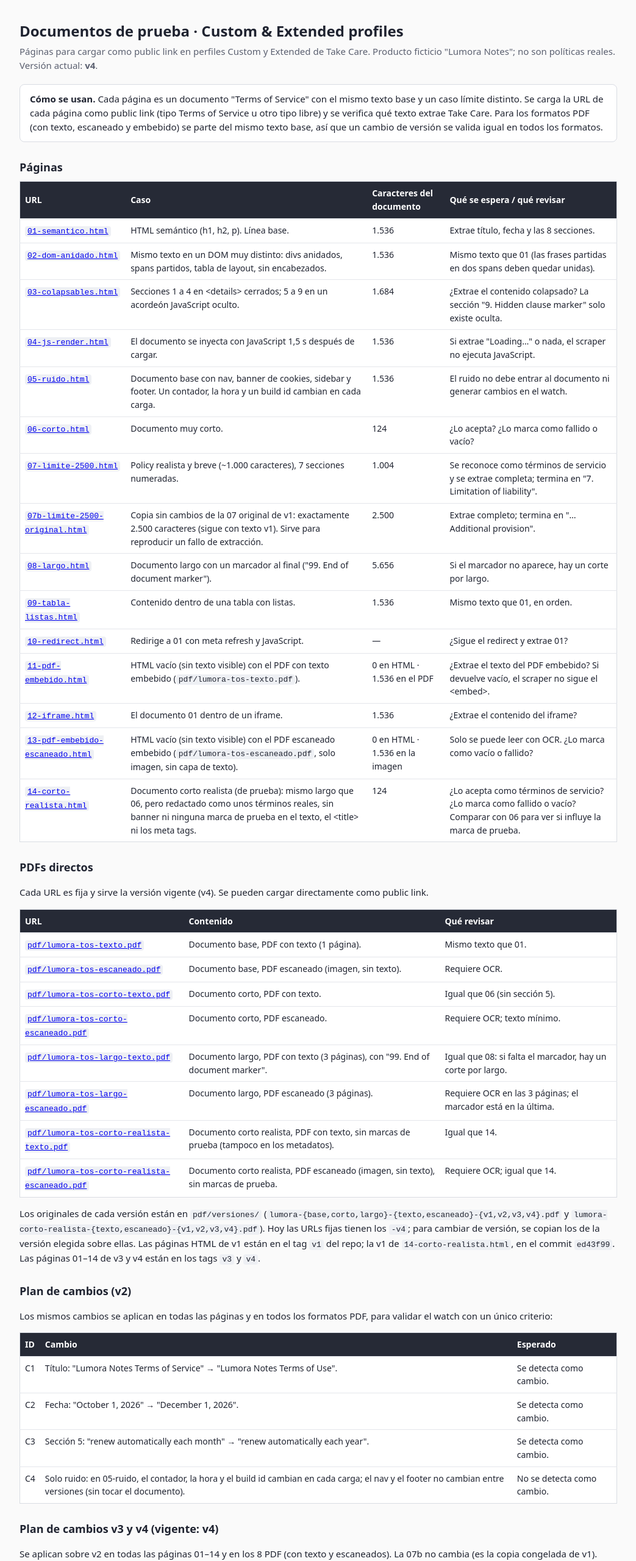
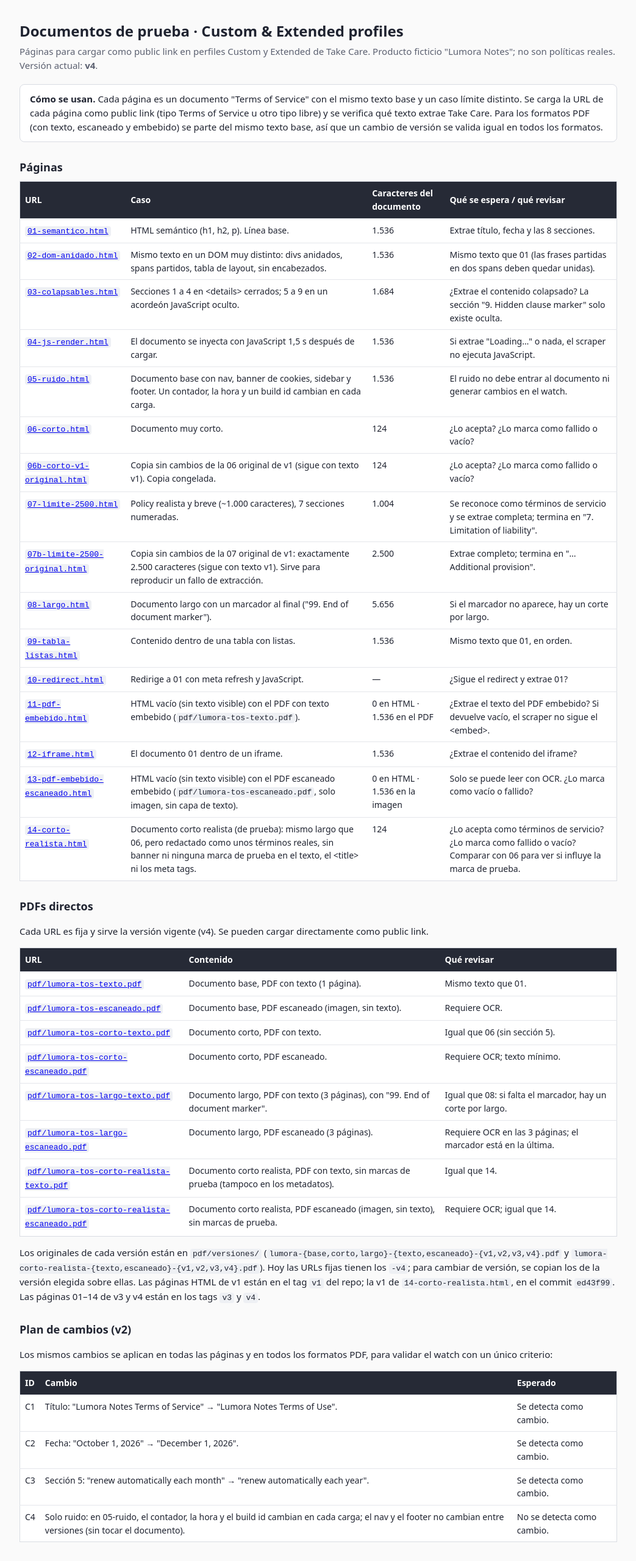
Before and after one commit to MSerra1092/qa-docs-prueba, a plain HTML site: page index.html in a window 1280 px wide. Shown: the top 2560 px of the page at 61% size, without its empty margins (118-1161 px from the left). Drawn offline with Linux system fonts and the light colour scheme.

Commit message:
Agregar 06b: copia congelada de 06-corto v1 (byte a byte desde tag v1)
Co-Authored-By: Claude Opus 5.5 <noreply@anthropic.com>

```diff
--- a/index.html
+++ b/index.html
@@ -24,6 +24,7 @@ code{font-size:13px;background:#eef0f4;padding:1px 4px;border-radius:4px}
 <tr><td><a href="04-js-render.html"><code>04-js-render.html</code></a></td><td>El documento se inyecta con JavaScript 1,5 s después de cargar.</td><td>1.536</td><td>Si extrae "Loading…" o nada, el scraper no ejecuta JavaScript.</td></tr>
 <tr><td><a href="05-ruido.html"><code>05-ruido.html</code></a></td><td>Documento base con nav, banner de cookies, sidebar y footer. Un contador, la hora y un build id cambian en cada carga.</td><td>1.536</td><td>El ruido no debe entrar al documento ni generar cambios en el watch.</td></tr>
 <tr><td><a href="06-corto.html"><code>06-corto.html</code></a></td><td>Documento muy corto.</td><td>124</td><td>¿Lo acepta? ¿Lo marca como fallido o vacío?</td></tr>
+<tr><td><a href="06b-corto-v1-original.html"><code>06b-corto-v1-original.html</code></a></td><td>Copia sin cambios de la 06 original de v1 (sigue con texto v1). Copia congelada.</td><td>124</td><td>¿Lo acepta? ¿Lo marca como fallido o vacío?</td></tr>
 <tr><td><a href="07-limite-2500.html"><code>07-limite-2500.html</code></a></td><td>Policy realista y breve (~1.000 caracteres), 7 secciones numeradas.</td><td>1.004</td><td>Se reconoce como términos de servicio y se extrae completa; termina en "7. Limitation of liability".</td></tr>
 <tr><td><a href="07b-limite-2500-original.html"><code>07b-limite-2500-original.html</code></a></td><td>Copia sin cambios de la 07 original de v1: exactamente 2.500 caracteres (sigue con texto v1). Sirve para reproducir un fallo de extracción.</td><td>2.500</td><td>Extrae completo; termina en "…Additional provision".</td></tr>
 <tr><td><a href="08-largo.html"><code>08-largo.html</code></a></td><td>Documento largo con un marcador al final ("99. End of document marker").</td><td>5.656</td><td>Si el marcador no aparece, hay un corte por largo.</td></tr>
@@ -59,7 +60,7 @@ code{font-size:13px;background:#eef0f4;padding:1px 4px;border-radius:4px}
 </tbody></table>
 
 <h2>Plan de cambios v3 y v4 (vigente: v4)</h2>
-<p>Se aplican sobre v2 en todas las páginas 01–14 y en los 8 PDF (con texto y escaneados). La 07b no cambia (es la copia congelada de v1).</p>
+<p>Se aplican sobre v2 en todas las páginas 01–14 y en los 8 PDF (con texto y escaneados). Las 06b y 07b no cambian (son copias congeladas de v1).</p>
 <table><thead><tr><th>ID</th><th>Versión</th><th>Cambio</th><th>Esperado</th></tr></thead><tbody>
 <tr><td>C5</td><td>v3</td><td>Fecha: "December 1, 2026" → "February 1, 2027".</td><td>Se detecta como cambio.</td></tr>
 <tr><td>C6</td><td>v4</td><td>Título: "Lumora Notes Terms of Use" → "Lumora Notes Terms and Conditions".</td><td>Se detecta como cambio.</td></tr>
```
Also changed, not shown: 06b-corto-v1-original.html (added, +5 -0 lines).
